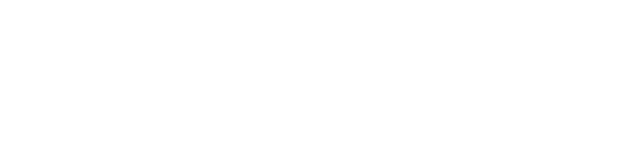
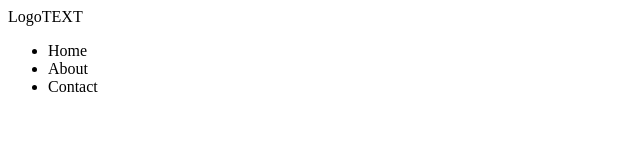
Before and after one commit to imrazzak/first-repo, a plain HTML site: page index.html in a window 1280 px wide. Shown: the whole page, without its empty margins (0-640 px from the left). Drawn offline with Linux system fonts and the light colour scheme.

Commit message:
header added

```diff
--- a/index.html
+++ b/index.html
@@ -7,6 +7,15 @@
     <title>My first repo on github</title>
 </head>
 <body>
-
+    <header>
+        <div class="logo">LogoTEXT</div>
+        <nav class="navbar">
+            <ul class="nav-lists">
+                <li class="nav-list">Home</li>
+                <li class="nav-list">About</li>
+                <li class="nav-list">Contact</li>
+            </ul>
+        </nav>
+    </header>
 </body>
 </html>
```
